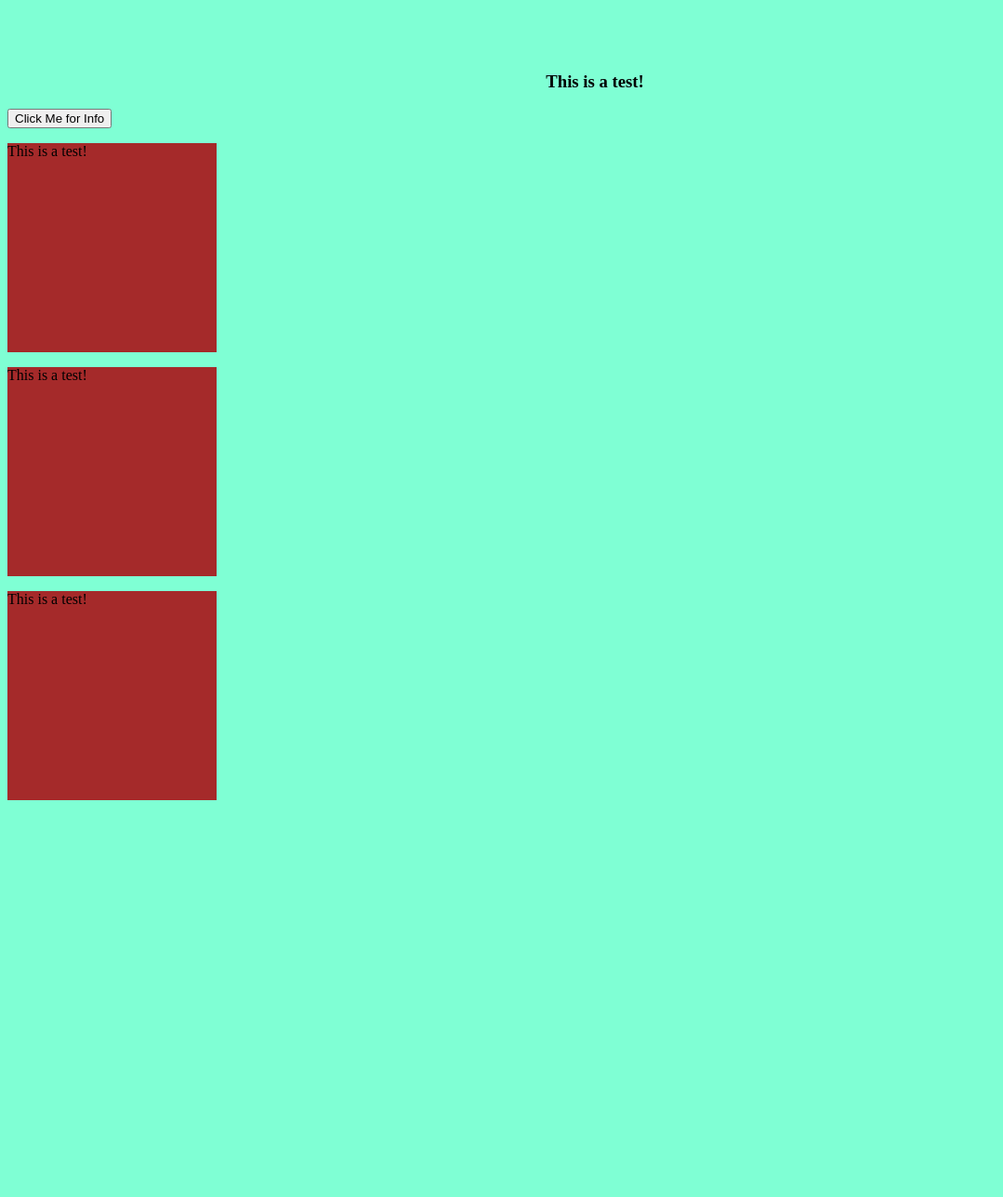
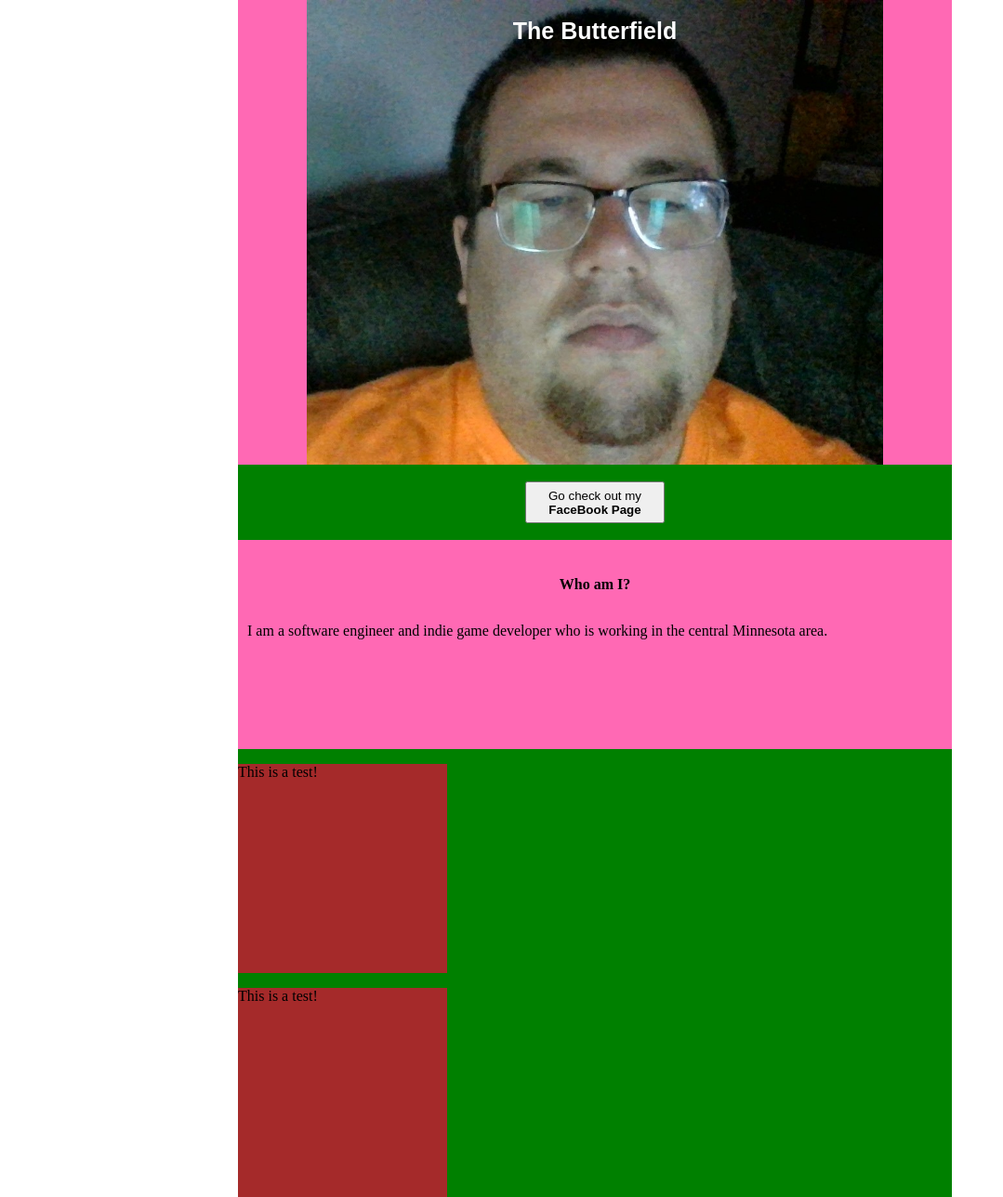
Before and after one commit to butters008/Personal-Website, a PHP site: page / in a window 1280 px wide. Shown: the whole page at 93% size, without its empty margins (0-1079 px from the left). Before the commit the page ends 861 px from the top, so only its background shows below. Run offline with PHP 8.4, Linux system fonts and the light colour scheme.

Commit message:
working on website
Working on website, no need for other branch for right now.  Early stage of website dev.

```diff
--- /dev/null
+++ b/Style/IndexStyle.css
@@ -0,0 +1,42 @@
+#info{
+    background-color: hotpink;
+    width: auto;
+}
+#indexPic{
+    max-height: 500px;
+    width: auto;
+}
+
+#centeredHeaderText {
+    position: absolute;
+    top: 8px;
+    left: 50%;
+    transform: translate(-50%, -50%);
+    color: white;
+    font-size: 25px;
+    font-family: Arial, Helvetica, sans-serif;
+}
+
+#facebookPage{
+    height: 45px;
+    width: 150px;
+    position: relative;
+    /* border: 3px solid green;
+    margin: 0;
+    position: absolute;
+    top: 50%;
+    -ms-transform: translateY(-50%);
+    transform: translateY(-50%); */
+}
+
+.centerButton{
+    text-align: center;
+}
+
+.headerCenter{
+    text-align: center;
+}
+
+.textAlign{
+    padding: 10px;
+}
--- a/Style/MainStyle.css
+++ b/Style/MainStyle.css
@@ -1,6 +1,9 @@
 body
 {
-    background-color: aquamarine;
+    /* background-color: black; */
+    background-color: white;
+    margin: 0px;
+
 }
 .sectionInfo
 {
@@ -12,5 +15,14 @@ header
 {
     text-align: center;
     /* margin-top: 25px; */
-    padding-top: 50px;
+    /* padding-top: 50px; */
+    max-height: 500px;
+    background-color: hotpink;
 }
+main
+{
+    width: 60%;
+    background-color: green;
+    /* background-color: white; */
+    margin: auto;
+}
--- a/index.html
+++ b/index.html
@@ -5,17 +5,25 @@
     <meta http-equiv="X-UA-Compatible" content="ie=edge">
     <title>Home - About me</title>
     <link rel="stylesheet" href="Style/MainStyle.css">
+    <link rel="stylesheet" href="Style/IndexStyle.css">
 </head>
 <body>
     <!--Index is going to be about me, and what I am doing and looking for-->
     <main>
         <!--Working on this late a night 4/27/20-->
             <header>
-                <h3>This is a test!</h3>
-            </header>
-            <button onclick="morePlaces()">Click Me for Info</button>
-            <section class="sectionInfo" id="Project Failure">
-                <p>This is a test!</p>
+                <!--Going to redo this part of the website-->
+                <!--Going to have THE BUTTERFIELD logo on top left and the top right will be the facebook button-->
+                <img src="Images/tempPicMe.png" alt="Pic of me" id="IndexPic">
+                <h3 id="centeredHeaderText">The Butterfield</h3>
+            </header><br/>
+            <div class="centerButton">
+                <button onclick="morePlaces()" id="facebookPage">Go check out my <strong>FaceBook Page</strong></button>
+            </div><br/>
+            <section class="sectionInfo" id="info">
+                <br/>
+                <h4 class="headerCenter">Who am I?</h4>
+                <p class="textAlign">I am a software engineer and indie game developer who is working in the central Minnesota area.</p>
             </section>
             <section class="sectionInfo">
                 <p>This is a test!</p>
```
Also changed, not shown: Images/tempPicMe.png (added).
